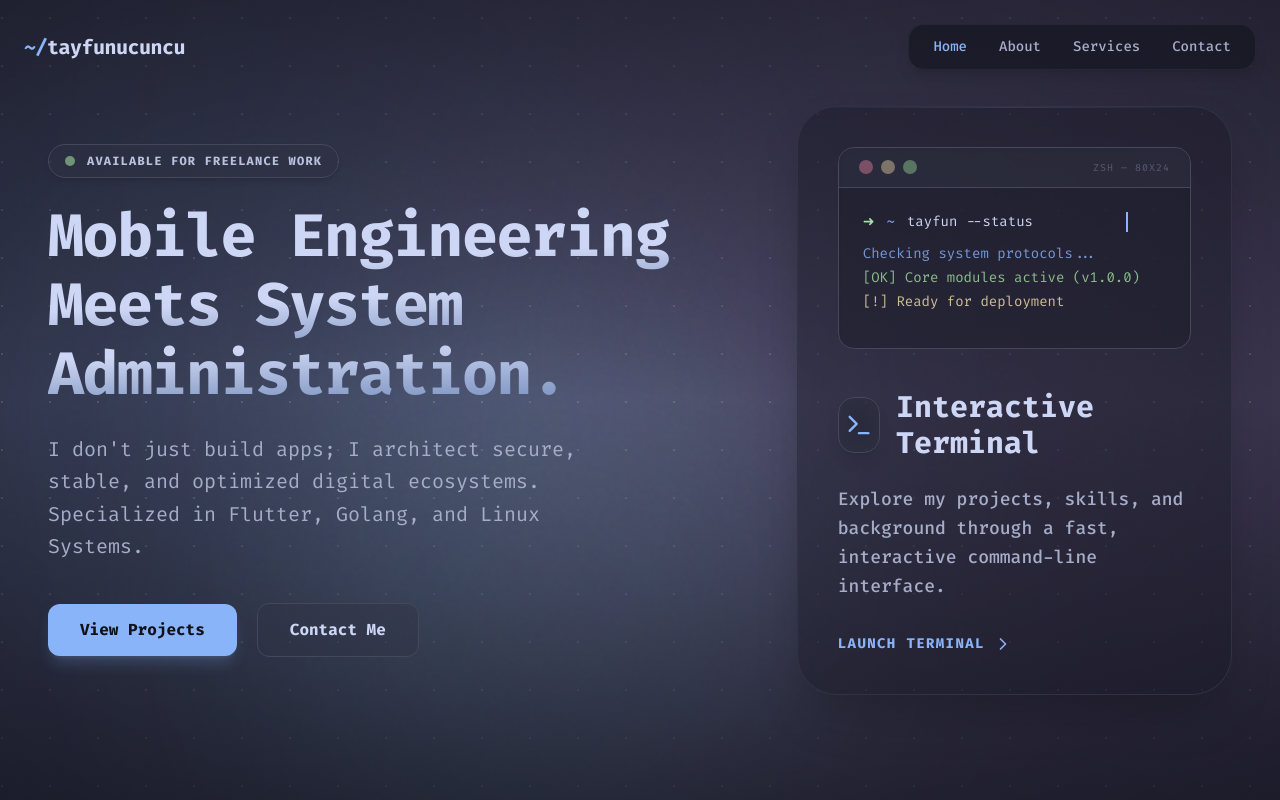
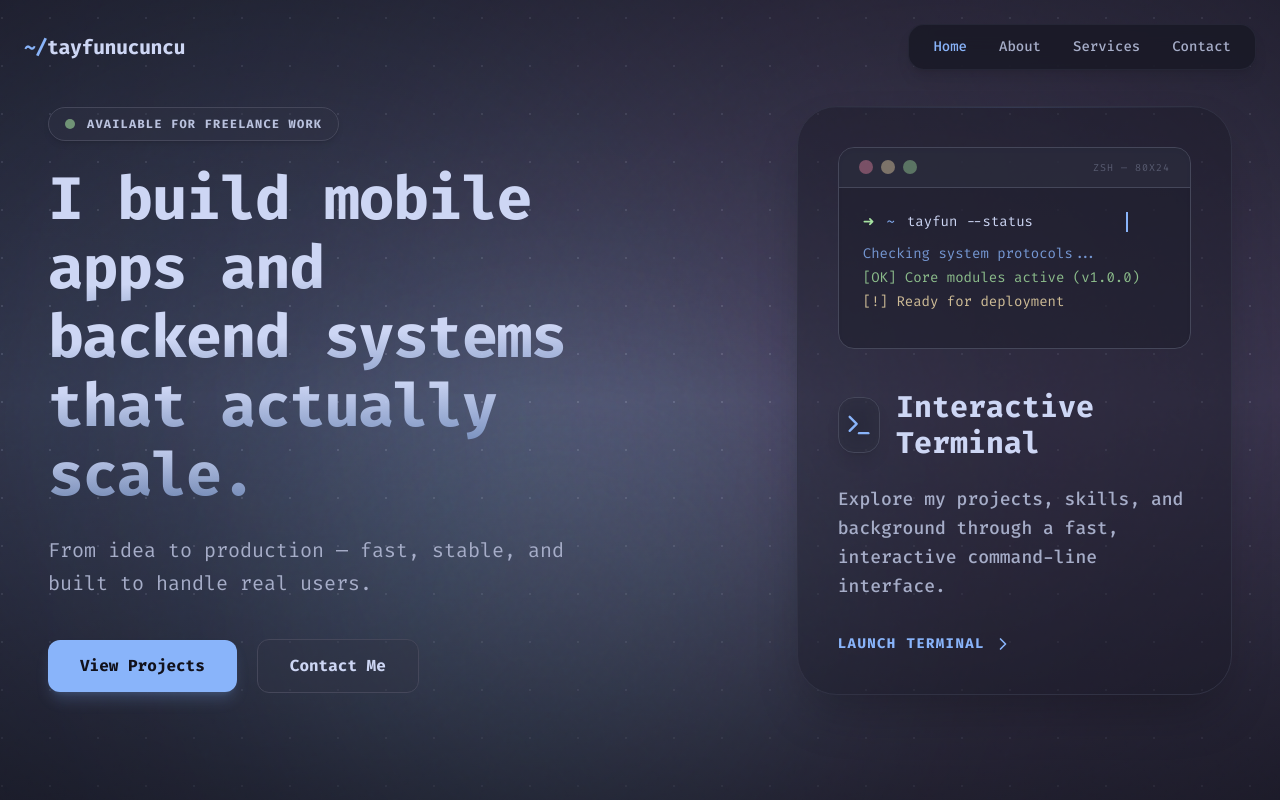
Before and after one commit to Tylefnx/portfolio-react, a Next.js app: page /en in a window 1280 px wide. Built offline with nearby package versions, Linux system fonts and the light colour scheme.

Commit message:
style(react): update hero title and description with more punchy, professional copy

```diff
--- a/src/features/home/HomeSection.tsx
+++ b/src/features/home/HomeSection.tsx
@@ -24,7 +24,7 @@ export default function HomeSection() {
             </span>
           </div>
 
-          <h1 className="text-4xl lg:text-6xl font-black leading-[1.15] tracking-tight">
+          <h1 className="text-4xl lg:text-5xl xl:text-6xl font-black leading-[1.15] tracking-tight whitespace-pre-line">
             <span className="bg-clip-text text-transparent bg-gradient-to-br from-text via-text to-blue/50">
               {t("heroTitle")}
             </span>
--- a/src/messages/en.json
+++ b/src/messages/en.json
@@ -12,8 +12,8 @@
   },
   "home": {
     "statusPill": "Available for Freelance Work",
-    "heroTitle": "Mobile Engineering Meets\nSystem Administration.",
-    "heroDescription": "I don't just build apps; I architect secure, stable, and optimized digital ecosystems. Specialized in Flutter, Golang, and Linux Systems.",
+    "heroTitle": "I build mobile apps and\nbackend systems that actually scale.",
+    "heroDescription": "From idea to production — fast, stable, and built to handle real users.",
     "viewProjects": "View Projects",
     "contactMe": "Contact Me"
   },
--- a/src/messages/tr.json
+++ b/src/messages/tr.json
@@ -12,8 +12,8 @@
   },
   "home": {
     "statusPill": "Freelance Projeler İçin Müsait",
-    "heroTitle": "Mobil Mühendislik ve\nSistem Yönetiminin Gücü.",
-    "heroDescription": "Sadece uygulama geliştirmiyorum; güvenli, kararlı ve optimize edilmiş dijital ekosistemler mimarlıyorum. Flutter, Golang ve Linux Sistemleri üzerine uzmanlaştım.",
+    "heroTitle": "Gerçekten ölçeklenen mobil uygulamalar\nve backend sistemleri geliştiriyorum.",
+    "heroDescription": "Fikirden ürüne — hızlı, kararlı ve gerçek kullanıcılar için tasarlandı.",
     "viewProjects": "Projeleri İncele",
     "contactMe": "İletişime Geç"
   },
```
